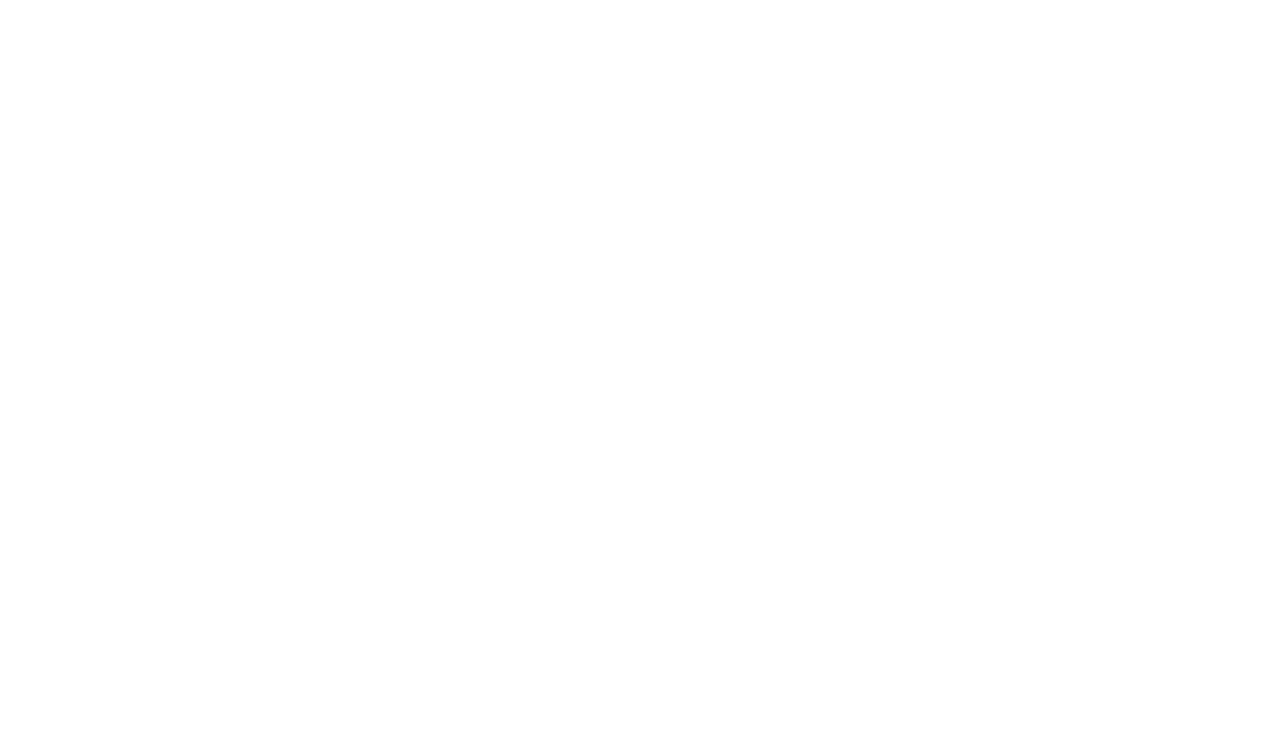
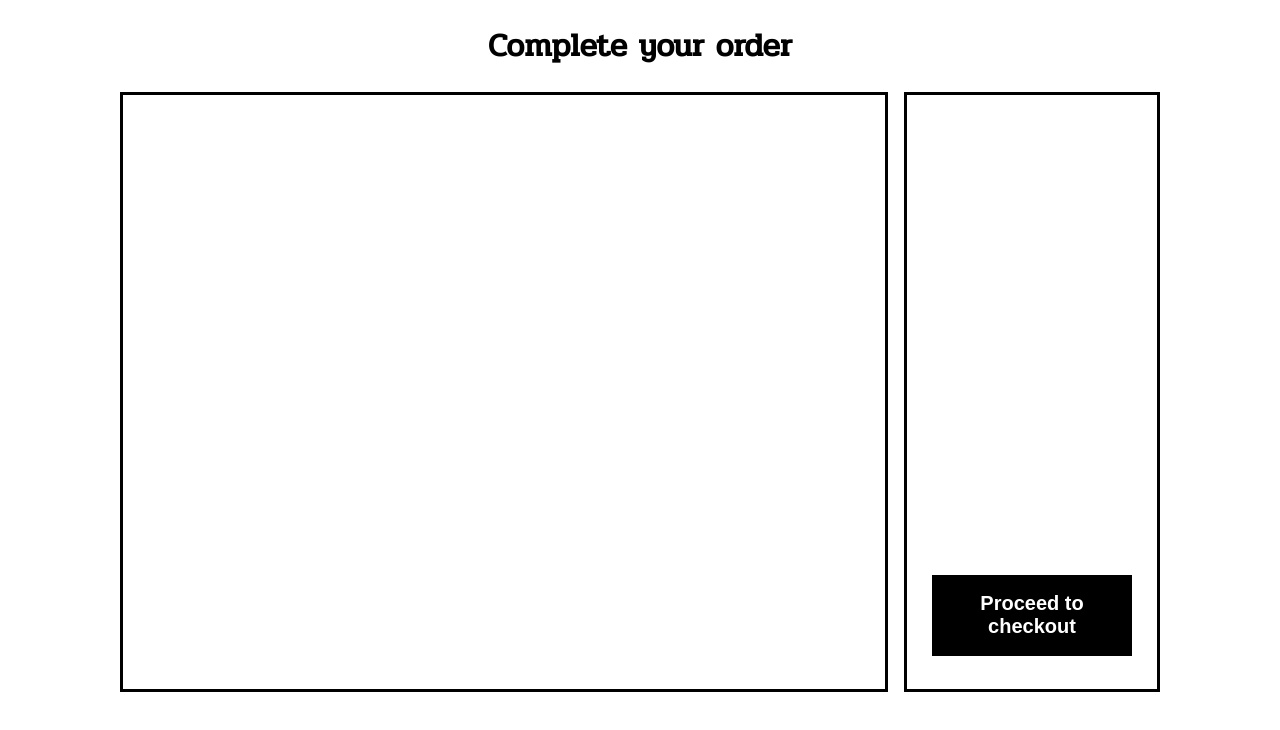
Before and after one commit to lukefowles/Sandoichi, a React (Create React App) app in the folder client-side/: page /cart in a window 1280 px wide. Shown: the top 730 px of the page. Built offline with nearby package versions, Linux system fonts and the light colour scheme.

Commit message:
added cart page and functionailty to add address based on postcode

```diff
--- a/client-side/package.json
+++ b/client-side/package.json
@@ -7,6 +7,7 @@
     "@testing-library/jest-dom": "^5.16.1",
     "@testing-library/react": "^12.1.2",
     "@testing-library/user-event": "^13.5.0",
+    "dotenv": "^16.0.0",
     "react": "^17.0.2",
     "react-dom": "^17.0.2",
     "react-redux": "^7.2.6",
@@ -27,6 +28,11 @@
       "react-app/jest"
     ]
   },
+  "browser": {
+    "fs": false,
+    "path": false,
+    "os": false
+  },
   "browserslist": {
     "production": [
       ">0.2%",
--- /dev/null
+++ b/client-side/src/components/Footer.js
@@ -0,0 +1,18 @@
+import React from 'react';
+
+function Footer() {
+  return <div className="footer">
+      <p> <strong>Contact us</strong><br></br>
+          Sandoichi house <br></br>
+          Lettuce Road <br></br>
+          London <br></br>
+          W2 6RT <br></br>
+          info@sandoichi.com
+      </p>
+      <p><strong>Follow us on Social media</strong>
+
+      </p>
+  </div>;
+}
+
+export default Footer;
--- a/client-side/src/components/NavBar.js
+++ b/client-side/src/components/NavBar.js
@@ -2,6 +2,7 @@
 import shoppingCart from "../img/img/shopping-cart.png"
 import userIcon from "../img/img/outline_person_outline_black_48dp.png"
 import {links} from "../data/data"
+import {Link} from "react-router-dom"
 
 function NavBar() {
 
@@ -19,7 +20,7 @@
           )
         })}
         <button className="nav-item"><img className=".nav-item"src={userIcon} alt="login" width="57"/></button>
-        <button className="nav-item"><img src={shoppingCart} alt="cart" width="50"/></button>
+        <button className="nav-item"><Link to="/cart" ><img src={shoppingCart} alt="cart" width="50"/></Link></button>
         </div>
       </nav>
   </div>;
--- a/client-side/src/containers/CartPage.js
+++ b/client-side/src/containers/CartPage.js
@@ -1,7 +1,83 @@
-import React from 'react';
+import React, { useState } from 'react';
+import "../styles/cartPage.css";
 
 function CartPage() {
-  return <div></div>;
+  const apiKey = "8D_nhIQ030eXrUffBWulyA34206"
+
+  const [checkoutProgress, setCheckoutProgress] = useState("cart")
+  const [postCode, setPostCode] = useState();
+  const [addressOptions, setAddressOptions] = useState();
+
+  const progressThroughCheckout = () => {
+    switch(checkoutProgress){
+      case "cart":
+        setCheckoutProgress("address");
+        break;
+      case "address":
+        setCheckoutProgress("payment");
+        break;
+      case "payment":
+        setCheckoutProgress("complete")
+        break;
+    }
+  }
+
+  const findAddresses = (input) => {
+    fetch(`https://api.getaddress.io/find/${input.replace(/\s/g, '')}?expand=true&api-key=${apiKey}`,
+        {
+            method: 'GET',
+            headers: {
+                "content-type": "application/json"
+            }
+        })
+        .then(response => response.json())
+        .then(data => setAddressOptions(data.addresses))
+    }
+
+
+  const renderSwitch = () => {
+    switch(checkoutProgress){
+      case "cart":
+        return(
+        <div className="cart">
+        <h1>Complete your order</h1>
+        <div className="cart-area">
+          <div className="cart-item-list"></div>
+          <div className="cart-sidebar">
+            <div className="order-info"></div>
+          <button onClick={progressThroughCheckout}><h2>Proceed to checkout</h2></button>
+          </div>
+        </div> </div>)
+      case "address":
+        return (
+          <div className="cart">
+            <h1>Please enter delivery details</h1>
+            <form>
+              <label >Enter postcode: </label>
+              <input name="postcode" type="text" id="postcode" onChange={(event) => findAddresses(event.target.value)}/><br></br>
+              <label >Choose the first line of your address: </label>
+              {addressOptions ?
+              <select name="first-line-address" id="first-line-address">
+
+                {
+                  addressOptions.map((address) => {
+                    return <option>{address.formatted_address}</option>
+                  })
+                }
+              </select>
+                  :
+                  <></>
+                }
+            </form>
+          </div>
+        )
+    }
+
+  }
+
+  return <>
+      {renderSwitch()}
+    </>
 }
 
 export default CartPage;
--- a/client-side/src/containers/MainPage.js
+++ b/client-side/src/containers/MainPage.js
@@ -4,6 +4,7 @@
 import NavBar from "../components/NavBar"
 import LandingPage from './LandingPage';
 import ProductPage from './ProductPage';
+import Footer from '../components/Footer';
 
 function MainPage() {
 
@@ -24,6 +25,7 @@
       </section>
     </div>
     <footer className="footer areas" id="footer">
+      <Footer />
       </footer>
   </>;
 }
--- /dev/null
+++ b/client-side/src/styles/cartPage.css
@@ -0,0 +1,31 @@
+.cart{
+    display: flex;
+    flex-direction: column;
+    align-items: center;
+}
+
+
+.cart-item-list{
+    width: 60vw;
+    height: 75vh;
+    border: 3px solid black;
+    margin-right: 1rem;
+
+}
+
+.cart-area{
+    display: flex;
+}
+
+.cart-sidebar{
+   border: 3px solid black;
+    width: 20vw;
+    height: 75vh;
+    display: flex;
+    flex-direction: column;
+    align-items: center;
+}
+
+.order-info{
+    height: 60vh;
+}
--- a/client-side/src/styles/mainpage.css
+++ b/client-side/src/styles/mainpage.css
@@ -50,8 +50,7 @@
 .start-order > button{
     height: 180px;
     width: 400px;
-    font-size: 40px;;
-    border-radius: 10%;
+    font-size: 40px;
     border: none;
     background-color: rgb(8, 8, 8);
     color: white;
```
Also changed, not shown: 1 other file (tests, documents, lock files or other folders).
